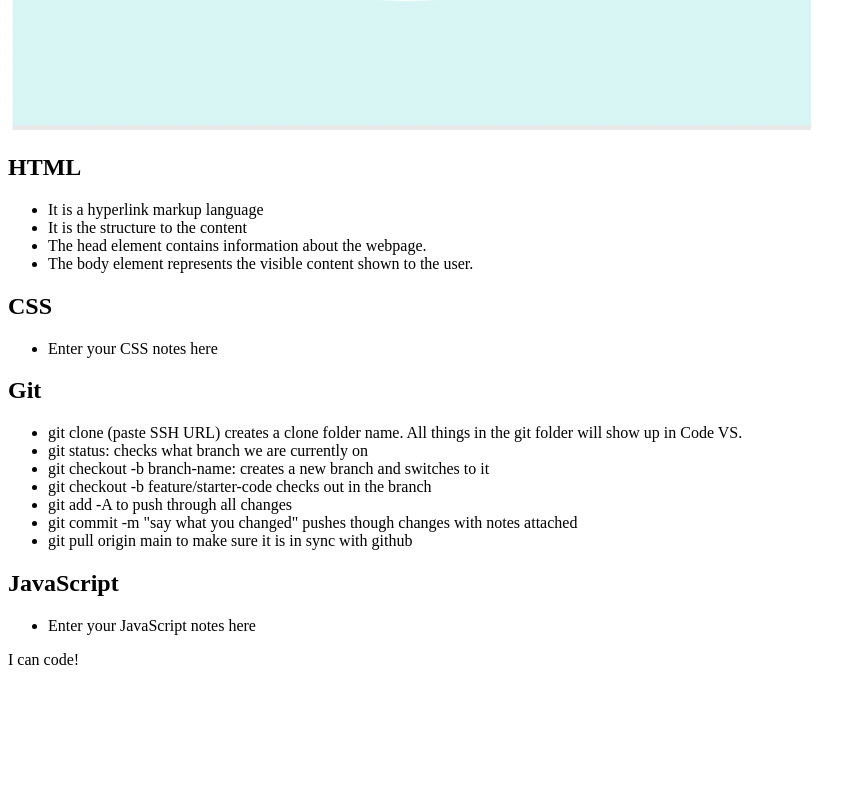
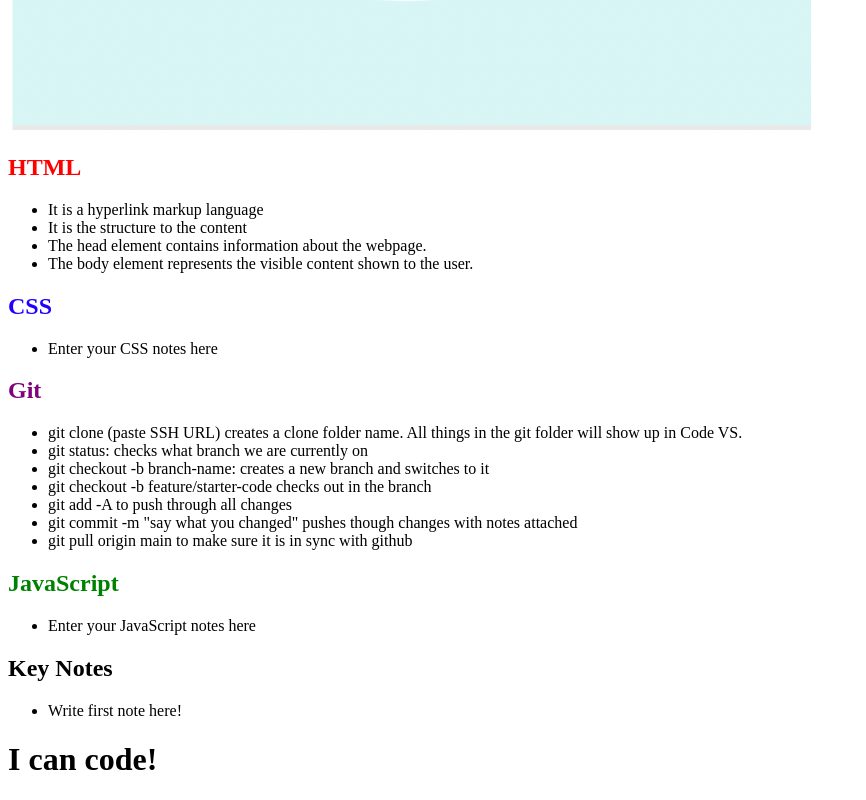
Before and after one commit to Tamerbekir/Prework-Study-Guide, a plain HTML site: page index.html in a window 1280 px wide. Shown: the part 726-1526 px from the top of the page, without its empty margins (0-866 px from the left). Before the commit the page ends 1411 px from the top, so only its background shows below. Drawn offline with Linux system fonts and the light colour scheme.

Commit message:
added css to code

```diff
--- a/index.html
+++ b/index.html
@@ -4,16 +4,16 @@
     <meta charset="UTF-8" />
     <meta http-equiv="X-UA-Compatible" content="IE=edge" />
     <meta name="viewport" content="width=device-width, initial-scale=1.0" />
-    <title>Prework Study Guide</title>
+    <title> Tamer's Prework Study Guide </title>
   </head>
   <body>
     <header id="this is a test that I hope works once again">
-      <h1>Prework Study Guide</h1>
+      <h1 style="color:#9f9f9f;">Prework Study Guide </h1>
       <img src="./bowtie-cat.png" alt="Profile image of cat wearing a bow tie." />
     </header>
     <main>
       <section class="card" id="html-section">
-        <h2>HTML</h2>
+        <h2> <h1 style="color:red;"> HTML </h1> </h2>
         <ul>
           <li>It is a hyperlink markup language</li>
           <li>It is the structure to the content</li>
@@ -24,7 +24,7 @@
       </section>
 
       <section class="card" id="css-section">
-        <h2>CSS</h2>
+        <h2> <h1 style="color:rgb(34, 0, 255);"> CSS </h1> </h2>
      <ul>
        <li>Enter your CSS notes here</li>
      </ul>
@@ -32,8 +32,9 @@
       </section>
 
       <section class="card" id="git-section">
-        <h2>Git</h2>
+        <h2> <h1 style="color:purple;">Git </h1> </h2>
      <ul>
+
        <li>git clone (paste SSH URL) creates a clone folder name. All things in the git folder will show up in Code VS.</paste></li>
        <li>git status: checks what branch we are currently on</li>
        <li>git checkout -b branch-name: creates a new branch and switches to it</li>
@@ -46,16 +47,24 @@
       </section>
 
       <section class="card" id="javascript-section">
-        <h2>JavaScript</h2>
+        <h2> <h1 style="color:green;">JavaScript </h1> </h2>
         <ul>
           <li>Enter your JavaScript notes here</li>
+        </ul>
+
+      </section>
+
+      <section class="card" id="Key Notes-section">
+        <h2> <h1 style="color:black;" >Key Notes </h1> </h2>
+        <ul>
+            <li> Write first note here!</li>
         </ul>
 
       </section>
     </main>
 
     <footer>
-      <p>I can code!</p>
+      <p> <h1> <strong> I can code! </strong> </h1></p>
     </footer>
   </body>
 </html>
--- /dev/null
+++ b/style.css
@@ -0,0 +1,35 @@
+* {
+    margin: 0;
+    padding: 0;
+}
+
+header,
+footer {
+    width: 100%;
+    height: 120px;
+    background-color: blue;
+    color: white;
+}
+
+h1,
+h2 {
+    text-align: center;
+}
+
+img {
+    display: block;
+    height: 50px;
+    width: 50px;
+    margin-left: auto;
+    margin-right: auto;
+}
+
+ul {
+    padding-left: 40px;
+    font-size: 20px;
+}
+
+p {
+    text-align: center;
+    font-size: 30px;
+  }
```
